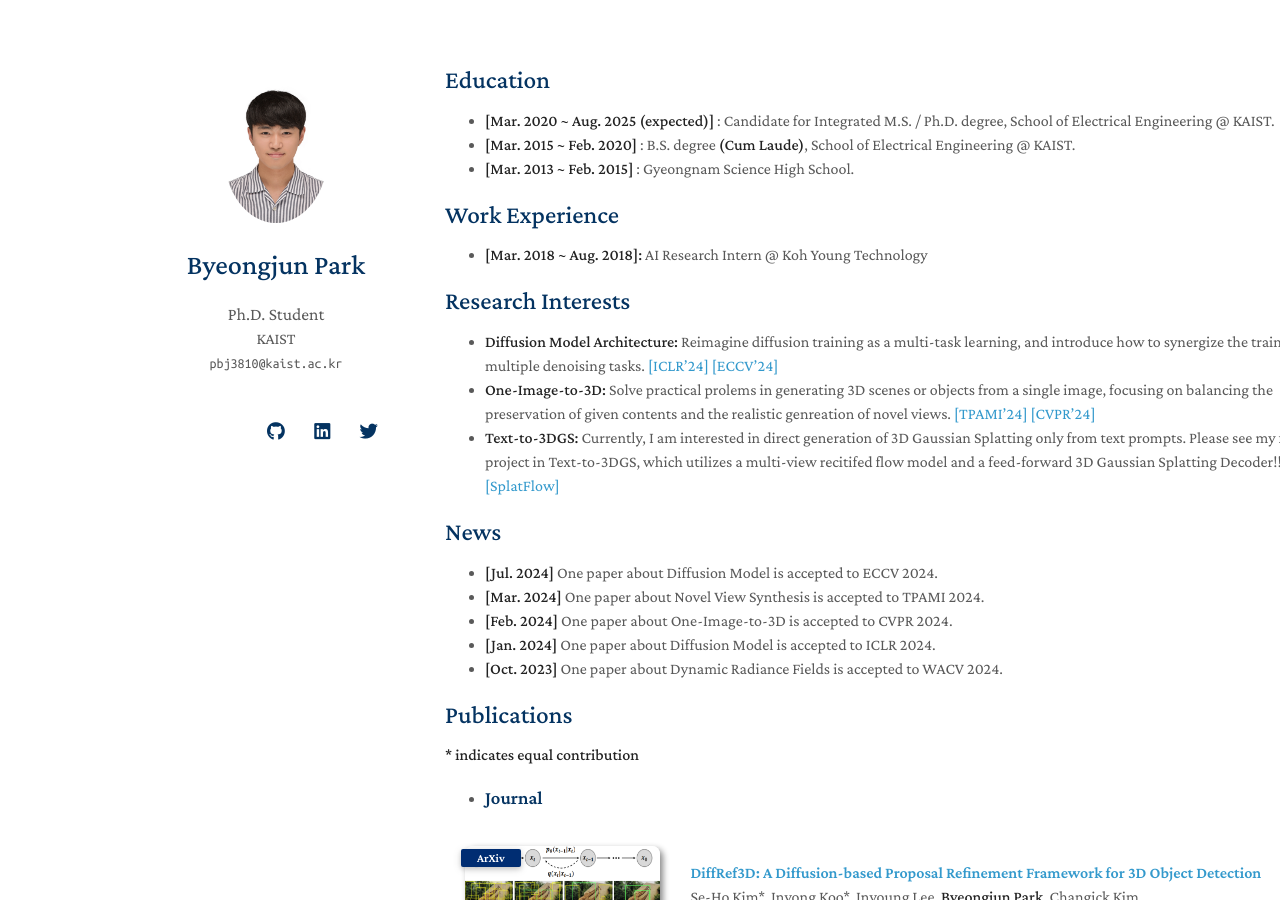
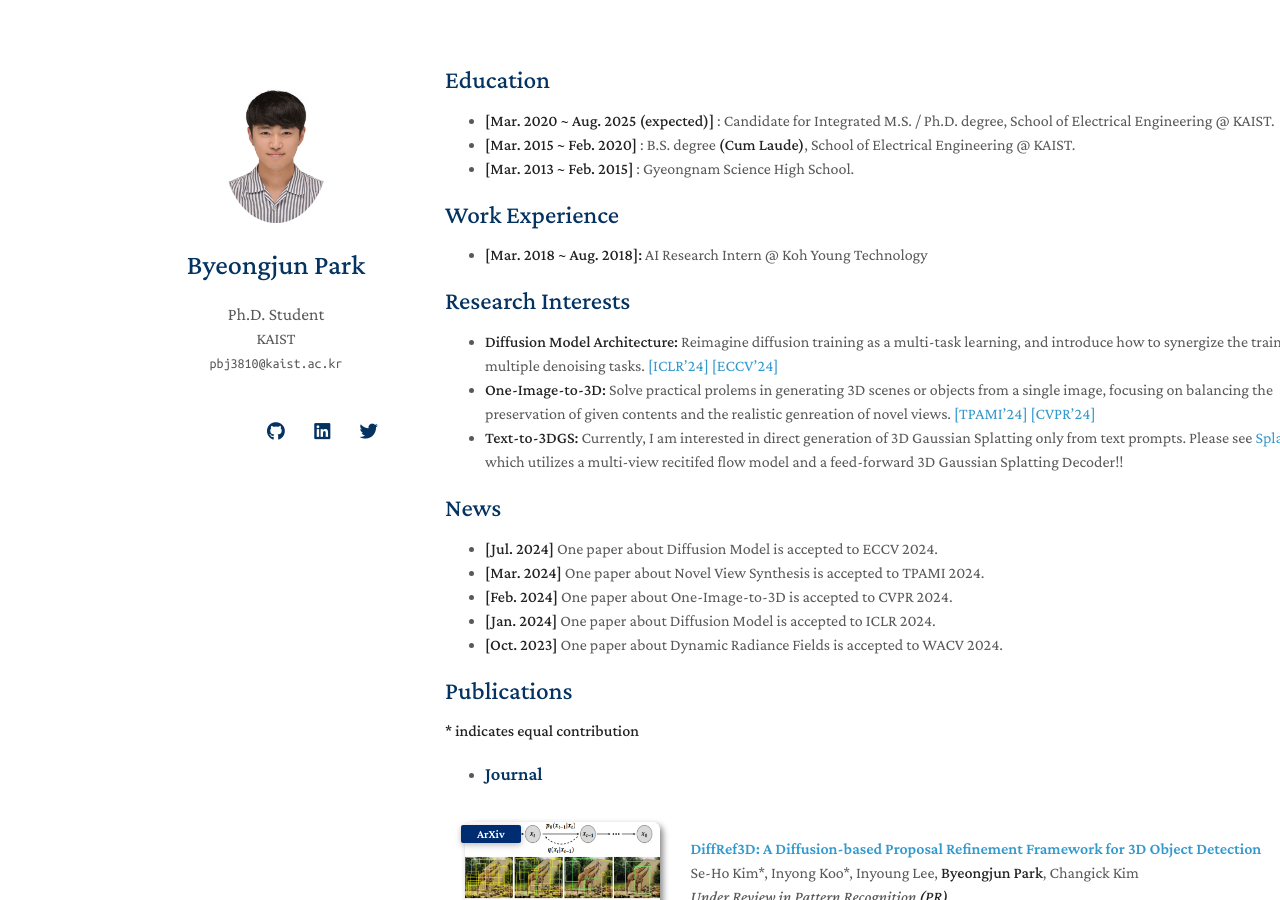
Before and after one commit to byeongjun-park/byeongjun-park.github.io, a Jekyll site: the page built from index.md, in a window 1280 px wide and 900 px high. Built offline with Jekyll 4.4.1, drawn with Linux system fonts in a browser that asks for light colours; nearby versions of some CDN libraries; a style sheet for code colours, icons or effects is not loaded; our own code applies the rules of GitHub Pages for plain Markdown files.

Commit message:
profile update

```diff
--- a/index.md
+++ b/index.md
@@ -21,8 +21,8 @@ synergize the training of multiple denoising tasks. [[ICLR'24]](https://openrevi
 balancing the preservation of given contents and the realistic genreation of novel views. [[TPAMI'24]](https://ieeexplore.ieee.org/document/10475596)
 [[CVPR'24]](https://openaccess.thecvf.com/content/CVPR2024/html/Woo_HarmonyView_Harmonizing_Consistency_and_Diversity_in_One-Image-to-3D_CVPR_2024_paper.html)
 * **Text-to-3DGS:** Currently, I am interested in direct generation of 3D Gaussian Splatting only from text prompts.
-Please see my first project in Text-to-3DGS, which utilizes a multi-view recitifed flow model and
-a feed-forward 3D Gaussian Splatting Decoder!! [[SplatFlow]](https://arxiv.org/pdf/2411.16443)
+Please see [SplatFlow](https://arxiv.org/pdf/2411.16443), which utilizes a multi-view recitifed flow model and
+a feed-forward 3D Gaussian Splatting Decoder!!
 
 ## News
 
```
